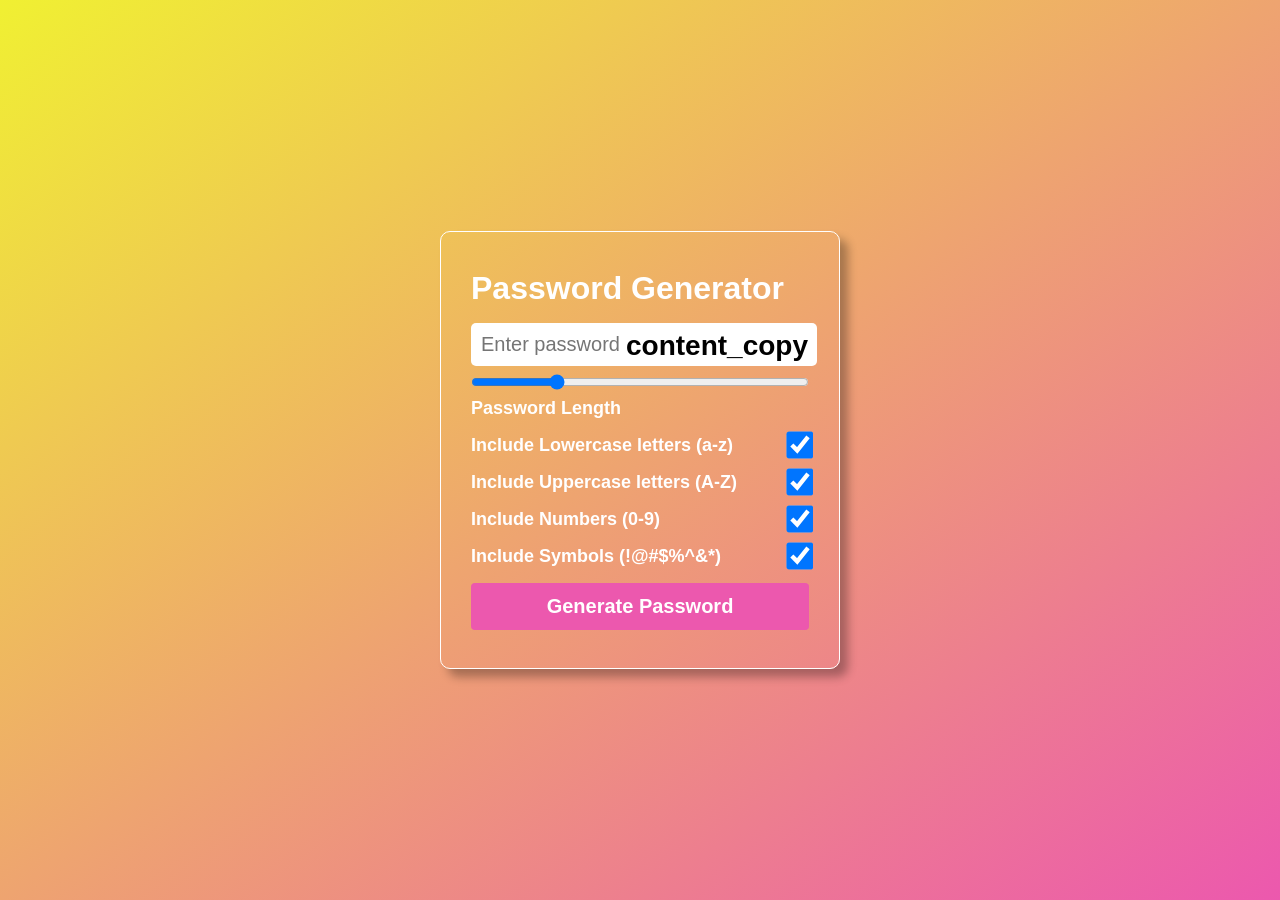
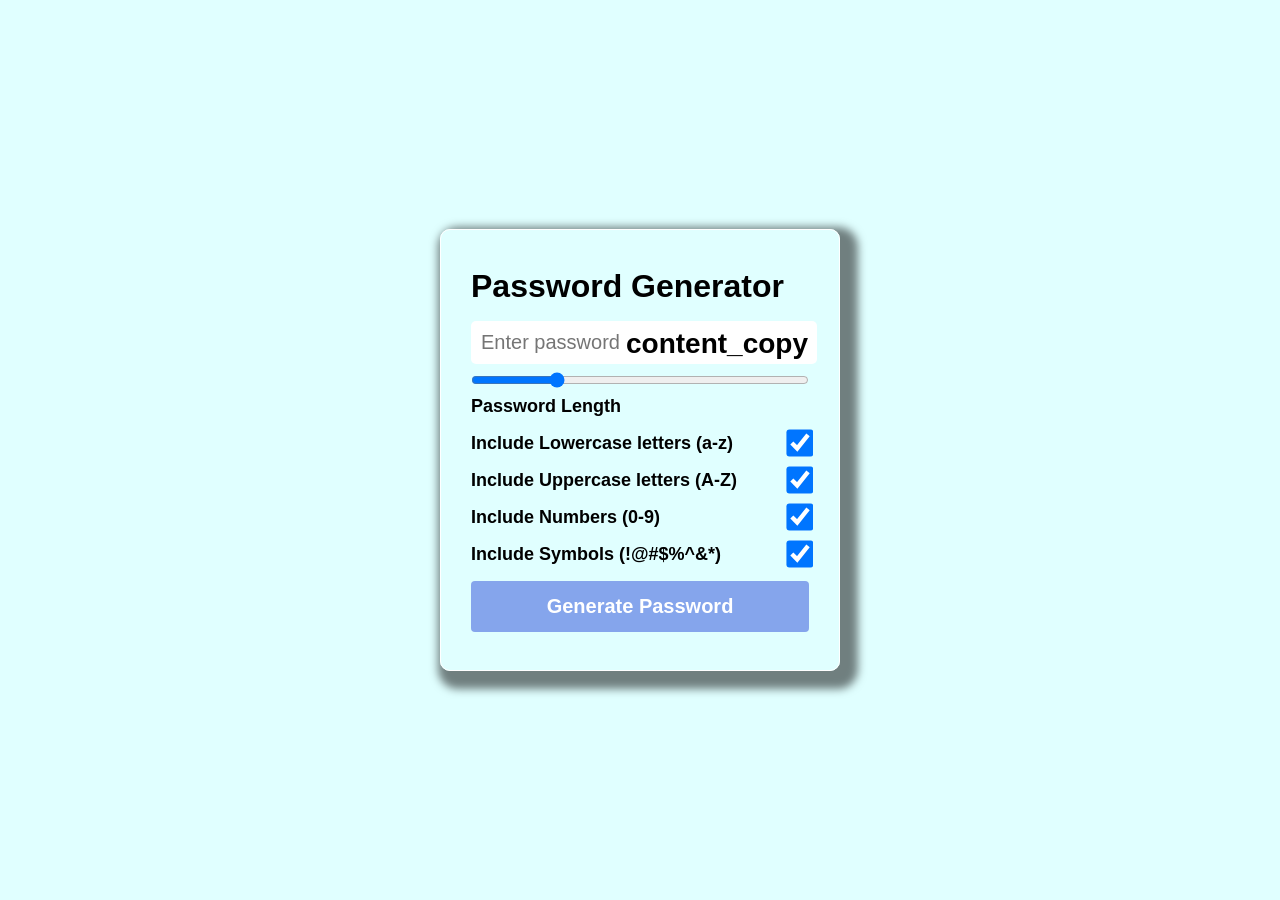

Password generator project updated

--- a/mini_projects/Password-Generator/styles.css
+++ b/mini_projects/Password-Generator/styles.css
@@ -2,22 +2,25 @@
   padding: 0;
   margin: 0;
   box-sizing: border-box;
-  font-family: 'Lucida Sans', 'Lucida Sans Regular', 'Lucida Grande',
-    'Lucida Sans Unicode', Geneva, Verdana, sans-serif;
+  font-family:
+    "Lucida Sans", "Lucida Sans Regular", "Lucida Grande",
+    "Lucida Sans Unicode", Geneva, Verdana, sans-serif;
 }
 
 body {
   width: 100vw;
   height: 100vh;
+
   display: flex;
   justify-content: center;
   align-items: center;
-  background: linear-gradient(
+  background-color: lightcyan;
+  /* background: linear-gradient(
     to right bottom,
     rgb(240, 240, 50),
     rgb(236, 88, 174)
-  );
-  color: white;
+  ); */
+  /* color: white; */
   font-weight: 600;
 }
 .container {
@@ -26,9 +29,14 @@ body {
   padding: 30px;
   background: transparent;
   border-radius: 10px;
-  box-shadow: 8px 8px 10px rgba(0, 0, 0, 0.3);
+  box-shadow: 8px 8px 8px 10px rgba(0, 0, 0, 0.5);
   display: flex;
   flex-direction: column;
+}
+
+h1 {
+  font-size: 1.4 rem;
+  margin-block: 8px;
 }
 .input-box {
   position: relative;
@@ -40,12 +48,9 @@ body {
   color: black;
   font-size: 28px;
   cursor: pointer;
-  z-index: 2;
+  z-index: 1;
 }
-h1 {
-  font-size: 1.4 rem;
-  margin-block: 8px;
-}
+
 .passBox {
   background-color: #fff;
   border: none;
@@ -67,18 +72,19 @@ h1 {
   flex-basis: 100%;
   font-size: 18px;
 }
-.row input[type='checkbox'] {
+.row input[type="checkbox"] {
   transform: scale(1.5);
   margin-left: 10px;
   width: 20px;
   height: 20px;
 }
-.generateBtn {
+.generateBtn,
+.resetBtn {
   width: 100%;
-  padding: 12px;
+  padding: 14px;
   border: none;
   outline: none;
-  background-color: rgb(236, 88, 174);
+  background-color: rgb(133, 165, 236);
   font-size: 20px;
   margin-block: 8px;
   font-weight: bold;
@@ -86,6 +92,7 @@ h1 {
   border-radius: 4px;
   color: white;
 }
-.generateBtn:hover {
-  background-color: rgb(240, 50, 120);
+.generateBtn:hover,
+.resetBtn:hover {
+  background-color: rgb(43, 100, 225);
 }
